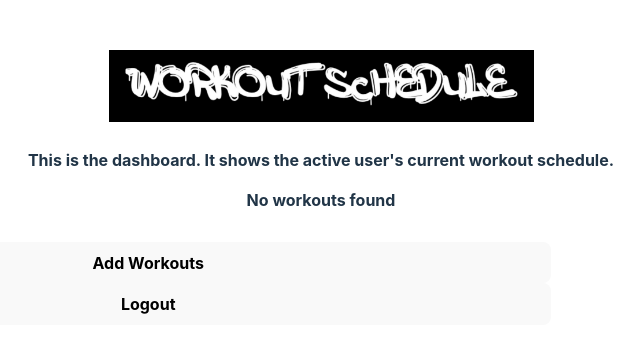
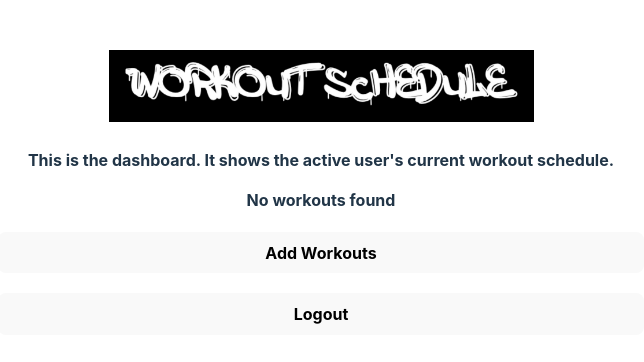
Before and after one commit to dm-1904/the-get-jacked-app, a React (Vite) app in the folder get-jacked-app/: page /dashboard in a window 1280 px wide. Shown: the top 362 px of the page, without its empty margins (319-963 px from the left). Built offline with nearby package versions, Linux system fonts and the light colour scheme; data requests are answered from the project's data file.

Commit message:
styles up to date, attempting to merge with main

```diff
--- a/get-jacked-app/src/App.css
+++ b/get-jacked-app/src/App.css
@@ -128,11 +128,16 @@ a:hover {
 }
 
 .schedule-buttons {
-  display: flex;
-  flex-direction: column;
   max-width: 70%;
-  justify-content: center;
   margin-top: 30px;
+  margin: 0 auto;
+}
+
+.schedule-btn {
+  display: block;
+  margin: 0 auto;
+  margin-top: 20px;
+  min-width: 80%;
 }
 
 /* Page 4, Add Workout  */
@@ -212,3 +217,8 @@ a:hover {
 .delete-movement-btn {
   margin: 20px 0;
 }
+
+.temp-added-movements {
+  color: red;
+  font-family: "Courier New", Courier, monospace;
+}
--- a/get-jacked-app/src/components/AddWorkout/EnterMovements.tsx
+++ b/get-jacked-app/src/components/AddWorkout/EnterMovements.tsx
@@ -83,7 +83,9 @@ export const EnterMovement = () => {
           value={inputSets}
           onChange={(e) => setInputSets(Number(e.target.value))}
         />
-        <button className="add-workout-button">Add Movement</button>
+        <button className="add-workout-button schedule-btn">
+          Add Movement
+        </button>
       </form>
       <div className="added-movements">
         <img
@@ -93,7 +95,10 @@ export const EnterMovement = () => {
         />
         {movements.map(
           (movement: { id: number; movement: string; sets: number }) => (
-            <div key={movement.id}>
+            <div
+              className="temp-added-movements"
+              key={movement.id}
+            >
               {movement.movement} - {movement.sets} sets
             </div>
           )
--- a/get-jacked-app/src/components/AddWorkout/EnterWorkout.tsx
+++ b/get-jacked-app/src/components/AddWorkout/EnterWorkout.tsx
@@ -163,7 +163,7 @@ export const EnterWorkout = ({ onSubmit }: { onSubmit: () => void }) => {
           </label>
         </div>
       </div>
-      <button className="add-workout-button">Add Workout</button>
+      <button className="add-workout-button schedule-btn">Add Workout</button>
     </form>
   );
 };
--- a/get-jacked-app/src/pages/AddWorkout.tsx
+++ b/get-jacked-app/src/pages/AddWorkout.tsx
@@ -47,9 +47,30 @@ export const AddWorkout = () => {
         <EnterMovement />
       )}
       <div className="button-group">
-        {!workoutSubmitted && <button onClick={handleDone}>Back</button>}
-        {workoutSubmitted && <button onClick={handleBack}>Back</button>}
-        {workoutSubmitted && <button onClick={handleDone}>Save Workout</button>}
+        {!workoutSubmitted && (
+          <button
+            className="schedule-btn"
+            onClick={handleDone}
+          >
+            Back
+          </button>
+        )}
+        {workoutSubmitted && (
+          <button
+            className="schedule-btn"
+            onClick={handleBack}
+          >
+            Back
+          </button>
+        )}
+        {workoutSubmitted && (
+          <button
+            className="schedule-btn"
+            onClick={handleDone}
+          >
+            Save Workout
+          </button>
+        )}
       </div>
     </div>
   );
--- a/get-jacked-app/src/pages/Dashboard.tsx
+++ b/get-jacked-app/src/pages/Dashboard.tsx
@@ -73,8 +73,18 @@ export const Dashboard = () => {
         )}
       </div>
       <div className="schedule-buttons">
-        <button onClick={handleEditWorkouts}>Add Workouts</button>
-        <button onClick={handleLogout}>Logout</button>
+        <button
+          className="schedule-btn"
+          onClick={handleEditWorkouts}
+        >
+          Add Workouts
+        </button>
+        <button
+          className="schedule-btn"
+          onClick={handleLogout}
+        >
+          Logout
+        </button>
       </div>
     </div>
   );
```
Also changed, not shown: 1 other file (tests, documents, lock files or other folders).
